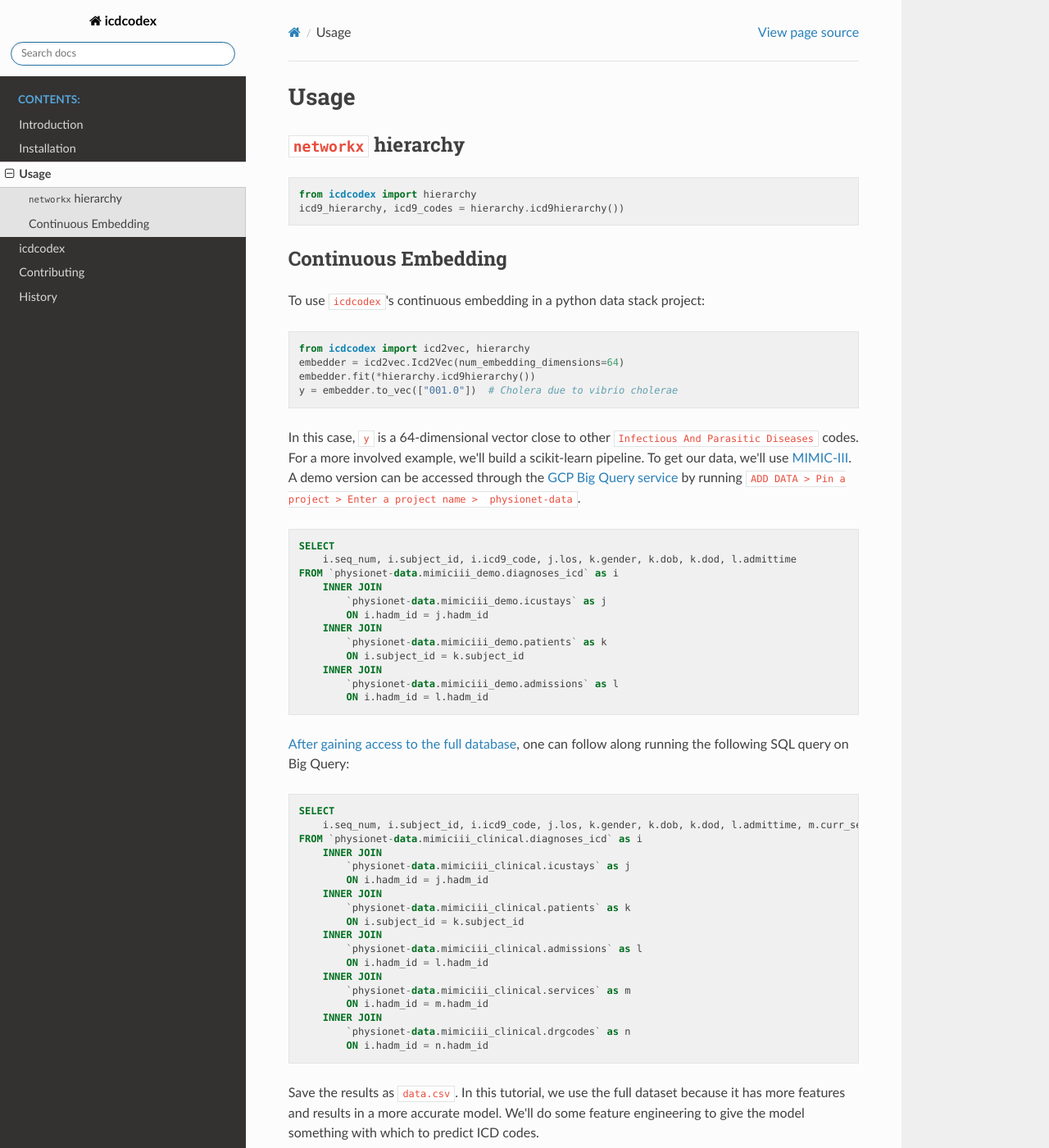
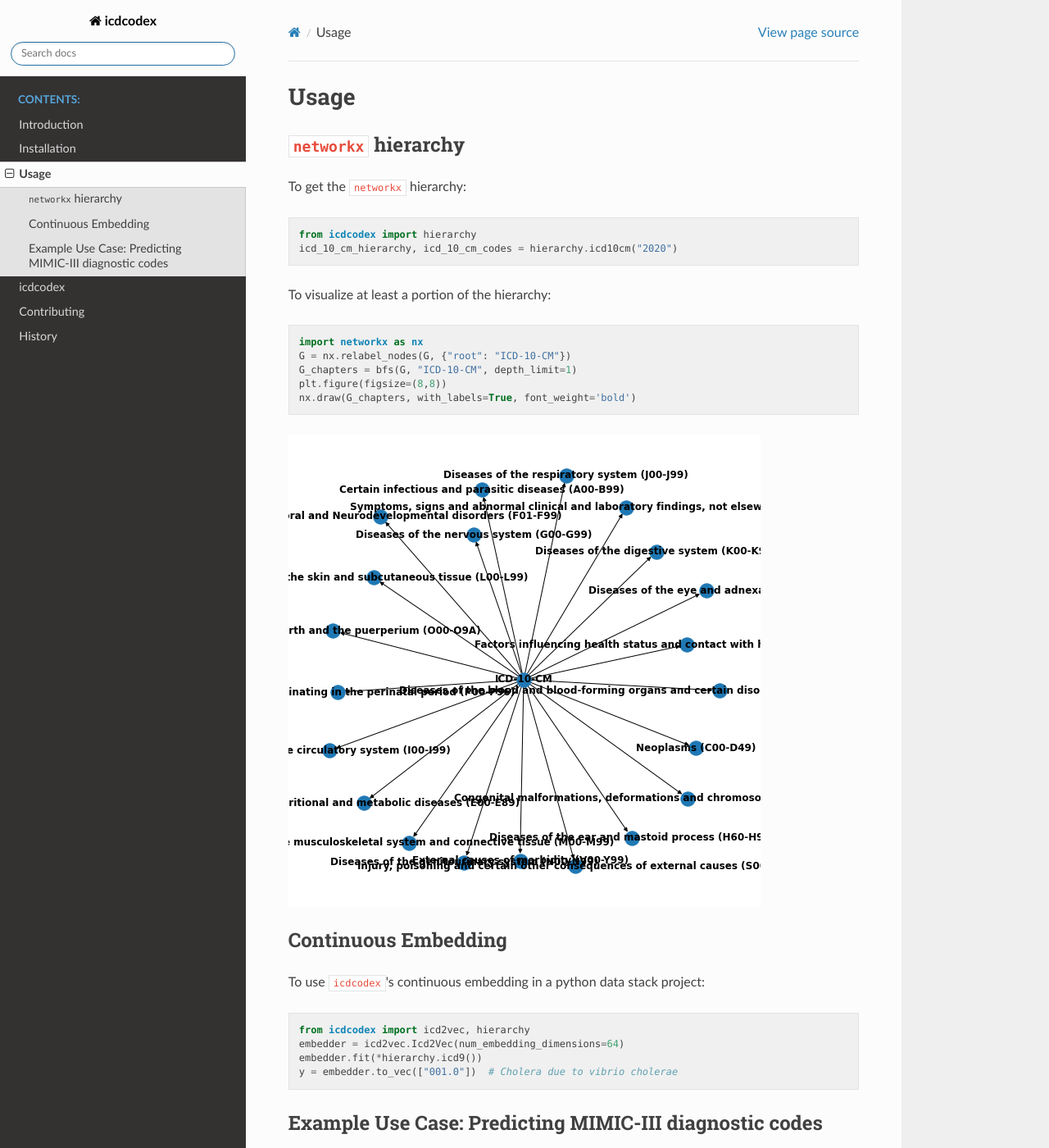
Before and after one commit to icd-codex/icd-codex, a Sphinx documentation site: the page built from docs/usage.md, in a window 1280 px wide and 1400 px high. Shown: the whole window at 82% size. Built offline with Sphinx 7.4.7 and the Read the Docs theme 2.0.0, drawn with Linux system fonts in a browser that asks for light colours.

Commit message:
update usage

````diff
--- a/docs/usage.md
+++ b/docs/usage.md
@@ -2,10 +2,23 @@
 
 ## `networkx` hierarchy
 
+To get the `networkx` hierarchy:
+
 ```python
 from icdcodex import hierarchy
-icd9_hierarchy, icd9_codes = hierarchy.icd9hierarchy())
+icd_10_cm_hierarchy, icd_10_cm_codes = hierarchy.icd10cm("2020")
 ```
+
+To visualize at least a portion of the hierarchy:
+
+```python
+import networkx as nx
+G = nx.relabel_nodes(G, {"root": "ICD-10-CM"})
+G_chapters = bfs(G, "ICD-10-CM", depth_limit=1)
+plt.figure(figsize=(8,8))
+nx.draw(G_chapters, with_labels=True, font_weight='bold')
+```
+![chapters](_static/imgs/usage/icd10-chapters.png)
 
 ## Continuous Embedding
 
@@ -14,9 +27,11 @@ To use `icdcodex`'s continuous embedding in a python data stack project:
 ```python
 from icdcodex import icd2vec, hierarchy
 embedder = icd2vec.Icd2Vec(num_embedding_dimensions=64)
-embedder.fit(*hierarchy.icd9hierarchy())
+embedder.fit(*hierarchy.icd9())
 y = embedder.to_vec(["001.0"])  # Cholera due to vibrio cholerae
 ```
+
+## Example Use Case: Predicting MIMIC-III diagnostic codes
 
 In this case, `y` is a 64-dimensional vector close to other `Infectious And Parasitic Diseases` codes. For a more involved example, we'll build a scikit-learn pipeline. To get our data, we'll use [MIMIC-III](https://mimic.physionet.org/gettingstarted/demo/). A demo version can be accessed through the [GCP Big Query service](https://cloud.google.com/bigquery/) by running `ADD DATA > Pin a project > Enter a project name >
 physionet-data`.
````
Also changed, not shown: README.md (+1 -1 lines), docs/_static/imgs/usage/icd10-chapters.png (added).
